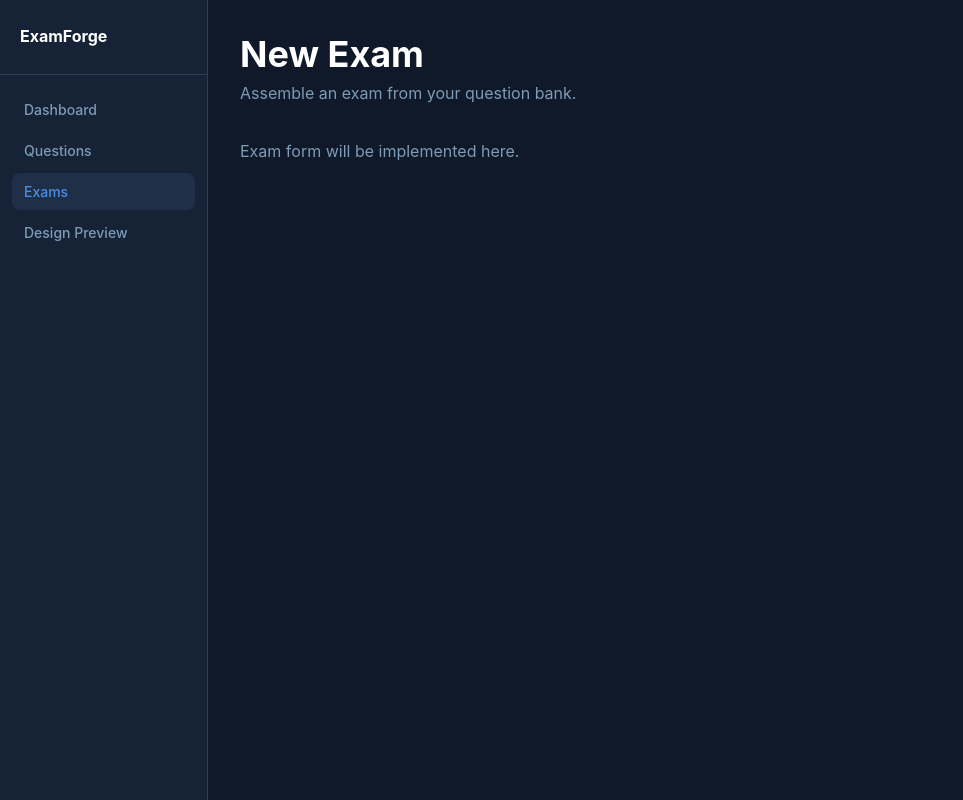
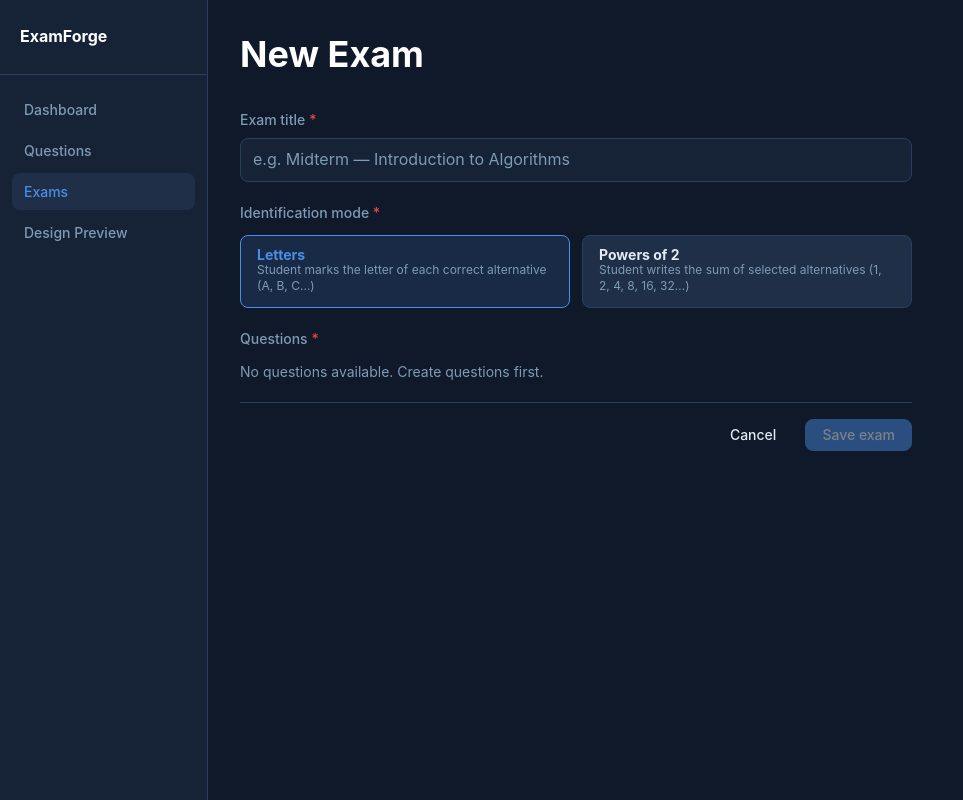
Before and after one commit to Jailsonsdsj/agent-experiment, a React (Vite) app in the folder System/Frontend/: page /exams/new in a window 1280 px wide. Shown: the whole page, without its empty margins (0-963 px from the left). Built offline with nearby package versions, Linux system fonts and the light colour scheme.

Commit message:
P408 Implement exam creation UI

```diff
--- /dev/null
+++ b/System/Frontend/src/hooks/useExamForm.ts
@@ -0,0 +1,42 @@
+import { useState } from 'react';
+import type { ExamIdentificationMode } from '../types';
+
+export interface UseExamFormReturn {
+  title: string;
+  identificationMode: ExamIdentificationMode;
+  selectedQuestionIds: string[];
+  isValid: boolean;
+  setTitle: (value: string) => void;
+  setIdentificationMode: (value: ExamIdentificationMode) => void;
+  toggleQuestion: (id: string) => void;
+  isQuestionSelected: (id: string) => boolean;
+}
+
+export function useExamForm(): UseExamFormReturn {
+  const [title, setTitle] = useState<string>('');
+  const [identificationMode, setIdentificationMode] = useState<ExamIdentificationMode>('letters');
+  const [selectedQuestionIds, setSelectedQuestionIds] = useState<string[]>([]);
+
+  const isValid = title.trim() !== '' && selectedQuestionIds.length >= 1;
+
+  function toggleQuestion(id: string): void {
+    setSelectedQuestionIds((prev) =>
+      prev.includes(id) ? prev.filter((q) => q !== id) : [...prev, id],
+    );
+  }
+
+  function isQuestionSelected(id: string): boolean {
+    return selectedQuestionIds.includes(id);
+  }
+
+  return {
+    title,
+    identificationMode,
+    selectedQuestionIds,
+    isValid,
+    setTitle,
+    setIdentificationMode,
+    toggleQuestion,
+    isQuestionSelected,
+  };
+}
--- a/System/Frontend/src/pages/exams/ExamFormPage.tsx
+++ b/System/Frontend/src/pages/exams/ExamFormPage.tsx
@@ -1,15 +1,176 @@
+import { useState } from 'react';
+import { useNavigate } from 'react-router-dom';
 import PageHeader from '../../components/UI/PageHeader';
+import FormLayout from '../../components/UI/FormLayout';
+import Input from '../../components/UI/Input';
+import Button from '../../components/UI/Button';
+import { useExamForm } from '../../hooks/useExamForm';
+import { useQuestions } from '../../hooks/useQuestions';
+import { saveExam } from '../../services/localStorageService';
+import type { ExamIdentificationMode } from '../../types';
+
+const IDENTIFICATION_MODES: { value: ExamIdentificationMode; label: string; description: string }[] = [
+  {
+    value: 'letters',
+    label: 'Letters',
+    description: 'Student marks the letter of each correct alternative (A, B, C…)',
+  },
+  {
+    value: 'powers-of-two',
+    label: 'Powers of 2',
+    description: 'Student writes the sum of selected alternatives (1, 2, 4, 8, 16, 32…)',
+  },
+];
 
 export default function ExamFormPage() {
+  const navigate = useNavigate();
+  const {
+    title,
+    identificationMode,
+    selectedQuestionIds,
+    isValid,
+    setTitle,
+    setIdentificationMode,
+    toggleQuestion,
+    isQuestionSelected,
+  } = useExamForm();
+  const { questions, isLoading, isEmpty } = useQuestions();
+
+  const [saveError, setSaveError] = useState<string | null>(null);
+
+  const titleError =
+    title.length > 0 && title.trim().length < 3
+      ? 'Title must be at least 3 characters.'
+      : undefined;
+
+  function handleSave(): void {
+    setSaveError(null);
+    if (!isValid) return;
+    try {
+      saveExam({ title: title.trim(), identificationMode, questionIds: selectedQuestionIds });
+      navigate('/exams');
+    } catch (err) {
+      setSaveError(err instanceof Error ? err.message : 'Failed to save exam.');
+    }
+  }
+
   return (
-    <div>
-      <PageHeader
-        title="New Exam"
-        subtitle="Assemble an exam from your question bank."
-      />
-      <p className="text-agt-text-muted font-agt-sans text-agt-body">
-        Exam form will be implemented here.
-      </p>
+    <div className="max-w-2xl">
+      <PageHeader title="New Exam" />
+
+      <FormLayout onSubmit={handleSave}>
+        <Input
+          label="Exam title"
+          name="title"
+          value={title}
+          onChange={(e) => setTitle(e.target.value)}
+          placeholder="e.g. Midterm — Introduction to Algorithms"
+          required
+          error={titleError}
+        />
+
+        {/* Identification mode */}
+        <div className="flex flex-col gap-agt-3">
+          <span className="text-agt-sm font-medium text-agt-text-muted font-agt-sans">
+            Identification mode <span className="text-agt-error" aria-hidden="true">*</span>
+          </span>
+          <div className="flex gap-agt-3">
+            {IDENTIFICATION_MODES.map((mode) => {
+              const isActive = identificationMode === mode.value;
+              return (
+                <button
+                  key={mode.value}
+                  type="button"
+                  onClick={() => setIdentificationMode(mode.value)}
+                  className={[
+                    'flex-1 text-left px-agt-4 py-agt-3 rounded-agt-md border',
+                    'font-agt-sans transition-colors duration-150',
+                    isActive
+                      ? 'bg-agt-primary-subtle border-agt-primary text-agt-primary'
+                      : 'bg-agt-elevated border-agt-border text-agt-text hover:border-agt-border-strong',
+                  ].join(' ')}
+                >
+                  <p className="text-agt-sm font-bold leading-none mb-agt-1">{mode.label}</p>
+                  <p className="text-agt-xs text-agt-text-muted leading-snug">{mode.description}</p>
+                </button>
+              );
+            })}
+          </div>
+        </div>
+
+        {/* Question picker */}
+        <div className="flex flex-col gap-agt-3">
+          <div className="flex items-center justify-between">
+            <span className="text-agt-sm font-medium text-agt-text-muted font-agt-sans">
+              Questions <span className="text-agt-error" aria-hidden="true">*</span>
+            </span>
+            {selectedQuestionIds.length > 0 && (
+              <span className="text-agt-xs text-agt-text-muted font-agt-sans">
+                {selectedQuestionIds.length} selected
+              </span>
+            )}
+          </div>
+
+          {isLoading && (
+            <p className="text-agt-sm text-agt-text-muted font-agt-sans">Loading questions…</p>
+          )}
+
+          {!isLoading && isEmpty && (
+            <p className="text-agt-sm text-agt-text-muted font-agt-sans">
+              No questions available. Create questions first.
+            </p>
+          )}
+
+          {!isLoading && !isEmpty && (
+            <div className="flex flex-col gap-agt-2 max-h-72 overflow-y-auto rounded-agt-md border border-agt-border">
+              {questions.map((question) => {
+                const selected = isQuestionSelected(question.id);
+                return (
+                  <label
+                    key={question.id}
+                    className={[
+                      'flex items-start gap-agt-3 px-agt-4 py-agt-3 cursor-pointer',
+                      'border-b border-agt-border last:border-0',
+                      'transition-colors duration-150',
+                      selected ? 'bg-agt-primary-subtle' : 'hover:bg-agt-elevated',
+                    ].join(' ')}
+                  >
+                    <input
+                      type="checkbox"
+                      checked={selected}
+                      onChange={() => toggleQuestion(question.id)}
+                      className="mt-agt-1 w-agt-4 h-agt-4 shrink-0 cursor-pointer accent-[var(--color-agt-primary)]"
+                    />
+                    <span className="text-agt-sm font-agt-sans text-agt-text line-clamp-2 leading-snug">
+                      {question.statement}
+                    </span>
+                  </label>
+                );
+              })}
+            </div>
+          )}
+        </div>
+
+        {saveError && (
+          <p role="alert" className="text-agt-sm text-agt-error font-agt-sans">
+            {saveError}
+          </p>
+        )}
+
+        <div className="flex justify-end gap-agt-3 pt-agt-4 border-t border-agt-border">
+          <Button
+            label="Cancel"
+            variant="ghost"
+            onClick={() => navigate('/exams')}
+          />
+          <Button
+            label="Save exam"
+            variant="primary"
+            onClick={handleSave}
+            disabled={!isValid}
+          />
+        </div>
+      </FormLayout>
     </div>
   );
 }
--- a/System/Frontend/src/pages/exams/ExamListPage.tsx
+++ b/System/Frontend/src/pages/exams/ExamListPage.tsx
@@ -1,11 +1,22 @@
+import { useNavigate } from 'react-router-dom';
 import PageHeader from '../../components/UI/PageHeader';
+import Button from '../../components/UI/Button';
 
 export default function ExamListPage() {
+  const navigate = useNavigate();
+
   return (
     <div>
       <PageHeader
         title="Exams"
         subtitle="Create and manage your exam sets."
+        action={
+          <Button
+            label="Create exam"
+            variant="primary"
+            onClick={() => navigate('/exams/new')}
+          />
+        }
       />
       <p className="text-agt-text-muted font-agt-sans text-agt-body">
         Exam list will be implemented here.
```
